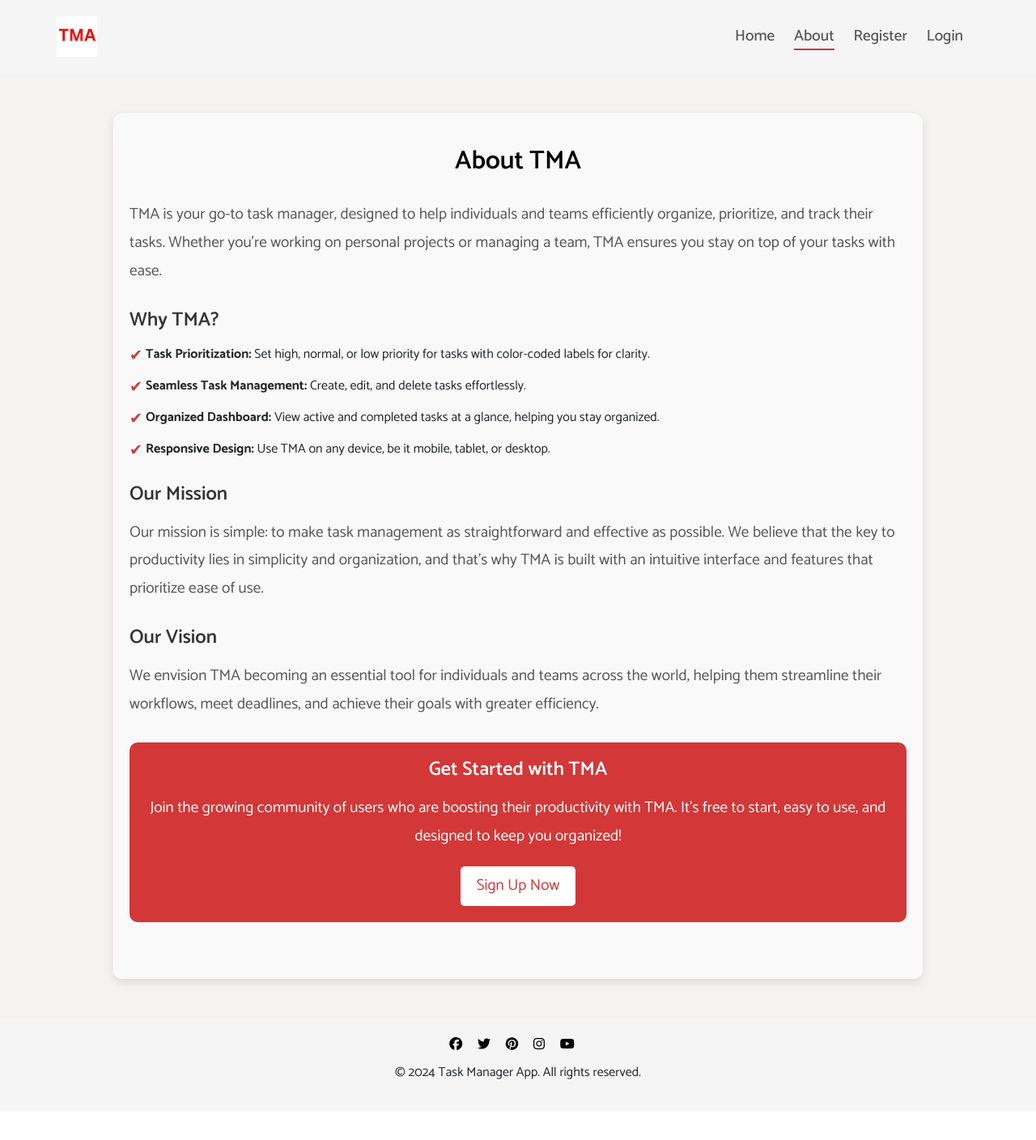
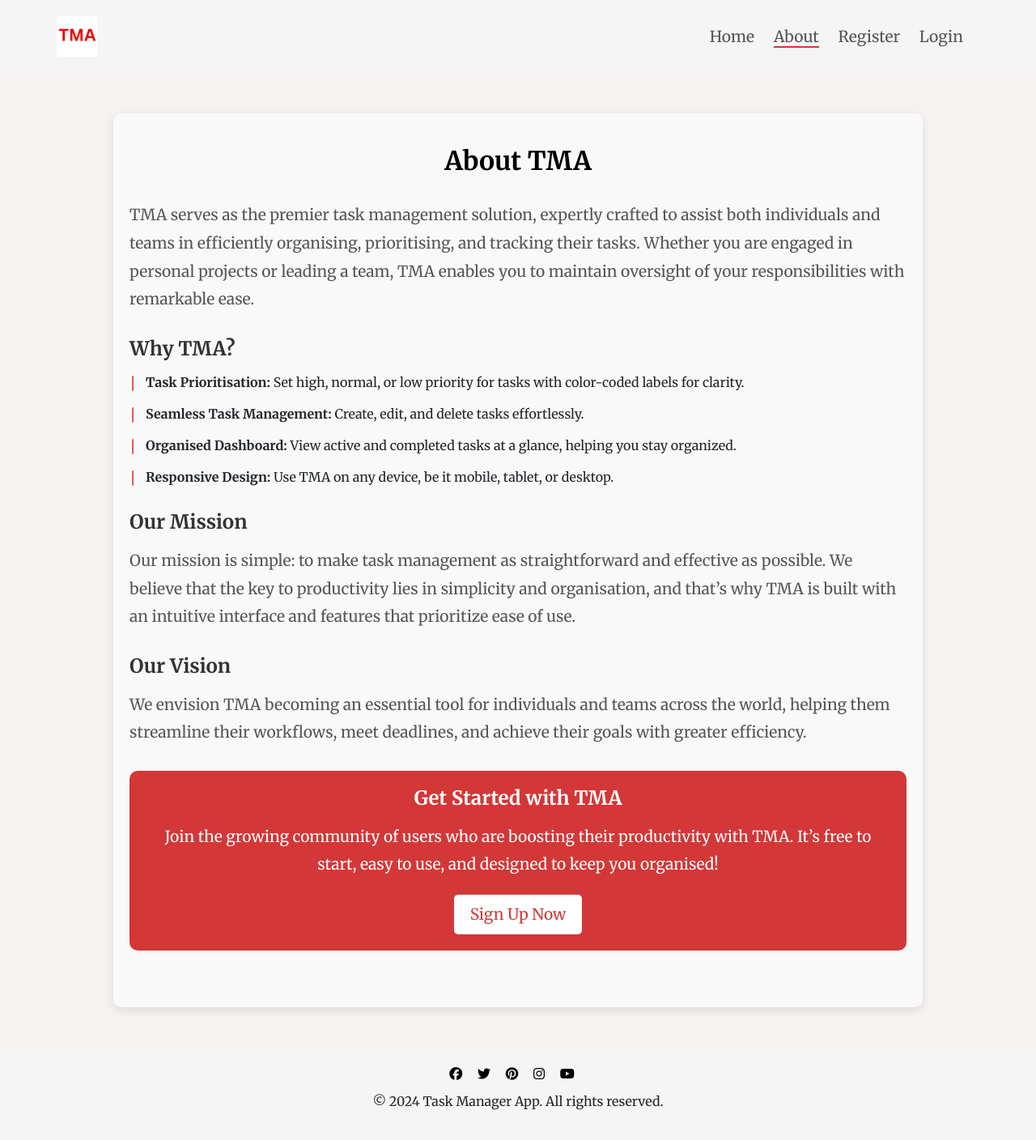
Before and after one commit to Vishalchapa/task-manager-app, a Django app: page /about/ in a window 1280 px wide. Shown: the whole page at 81% size. Before the commit the page ends 1333 px from the top, so only its background shows below. Run offline with Django 4.2, Linux system fonts and the light colour scheme; some libraries are stand-ins or nearby versions.

Commit message:
add additional sign for about.html on different usage

```diff
--- a/core/templates/core/about.html
+++ b/core/templates/core/about.html
@@ -5,19 +5,16 @@
     <h1 id="about-title">About TMA</h1>
 
     <section id="about-overview">
-        <p>TMA is your go-to task manager, designed to help individuals and teams efficiently organize, prioritize, and
-            track their tasks.
-            Whether you're working on personal projects or managing a team, TMA ensures you stay on top of your tasks
-            with ease.</p>
+        <p>TMA serves as the premier task management solution, expertly crafted to assist both individuals and teams in efficiently organising, prioritising, and tracking their tasks. Whether you are engaged in personal projects or leading a team, TMA enables you to maintain oversight of your responsibilities with remarkable ease.</p>
     </section>
 
     <section id="about-features">
         <h2>Why TMA?</h2>
         <ul>
-            <li><strong>Task Prioritization:</strong> Set high, normal, or low priority for tasks with color-coded
+            <li><strong>Task Prioritisation:</strong> Set high, normal, or low priority for tasks with color-coded
                 labels for clarity.</li>
             <li><strong>Seamless Task Management:</strong> Create, edit, and delete tasks effortlessly.</li>
-            <li><strong>Organized Dashboard:</strong> View active and completed tasks at a glance, helping you stay
+            <li><strong>Organised Dashboard:</strong> View active and completed tasks at a glance, helping you stay
                 organized.</li>
             <li><strong>Responsive Design:</strong> Use TMA on any device, be it mobile, tablet, or desktop.</li>
         </ul>
@@ -26,7 +23,7 @@
     <section id="about-mission">
         <h2>Our Mission</h2>
         <p>Our mission is simple: to make task management as straightforward and effective as possible. We
-            believe that the key to productivity lies in simplicity and organization, and that’s why TMA is built with
+            believe that the key to productivity lies in simplicity and organisation, and that’s why TMA is built with
             an intuitive interface and features that prioritize ease of use.</p>
     </section>
 
@@ -41,7 +38,7 @@
     <section id="about-cta">
         <h2>Get Started with TMA</h2>
         <p>Join the growing community of users who are boosting their productivity with TMA. It’s free to start, easy
-            to use, and designed to keep you organized!</p>
+            to use, and designed to keep you organised!</p>
         <a href="{% url 'account_signup' %}" class="btn btn-primary">Sign Up Now</a>
     </section>
 </div>
--- a/static/css/style.css
+++ b/static/css/style.css
@@ -1,4 +1,4 @@
-@import url("https://fonts.googleapis.com/css2?family=Catamaran:wght@100..900&family=Lora:wght@400;700&display=swap");
+@import url('https://fonts.googleapis.com/css2?family=Merriweather:ital,wght@0,300;0,400;0,700;0,900;1,300;1,400;1,700;1,900&display=swap');
 
 /* Universal selector */
 * {
@@ -10,7 +10,7 @@
 /* body */
 body {
     background-color: #f7f2f2;
-    font-family: 'Catamaran', sans-serif;
+    font-family: 'Merriweather', sans-serif;
     min-height: 100vh;
     display: flex;
     flex-direction: column;
@@ -468,7 +468,7 @@ section h2 {
 }
 
 #about-features ul li::before {
-    content: "✔";
+    content: "|";
     color: #d33737;
     position: absolute;
     left: 0;
```
Also changed, not shown: core/templates/core/index.html (+22 -32 lines), 1 other file.
